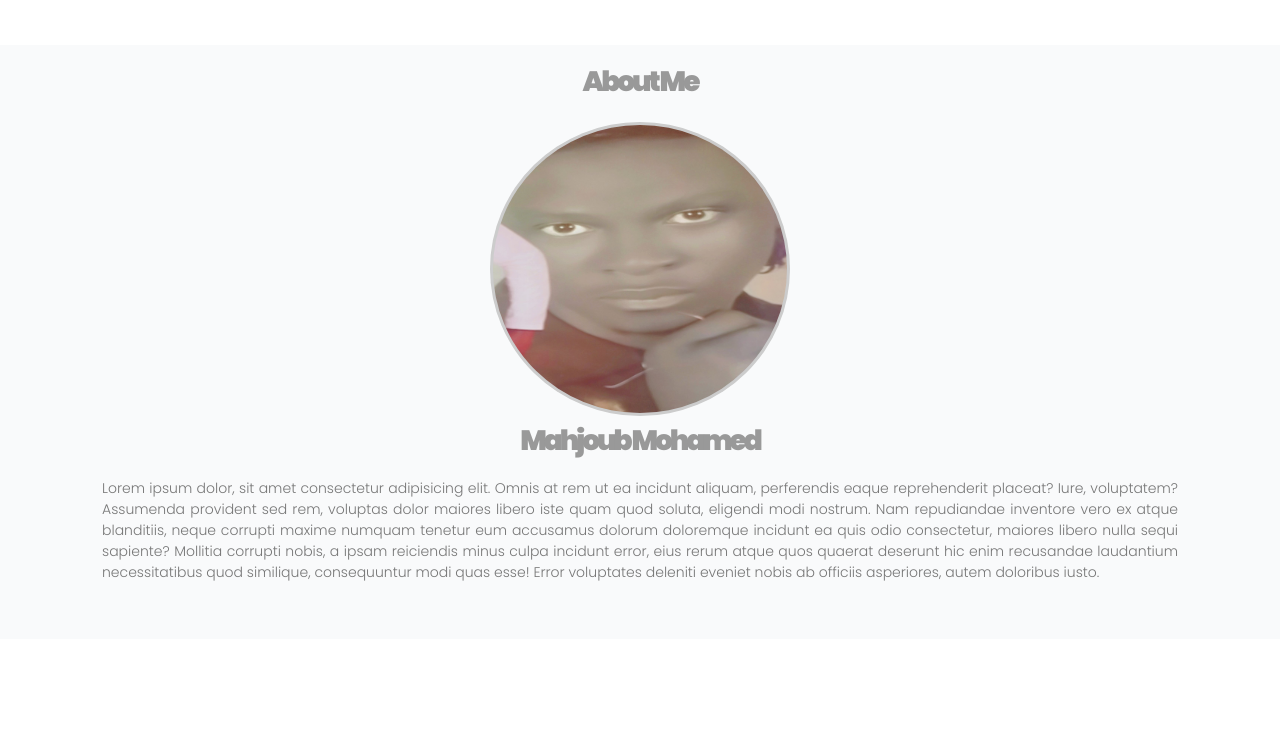
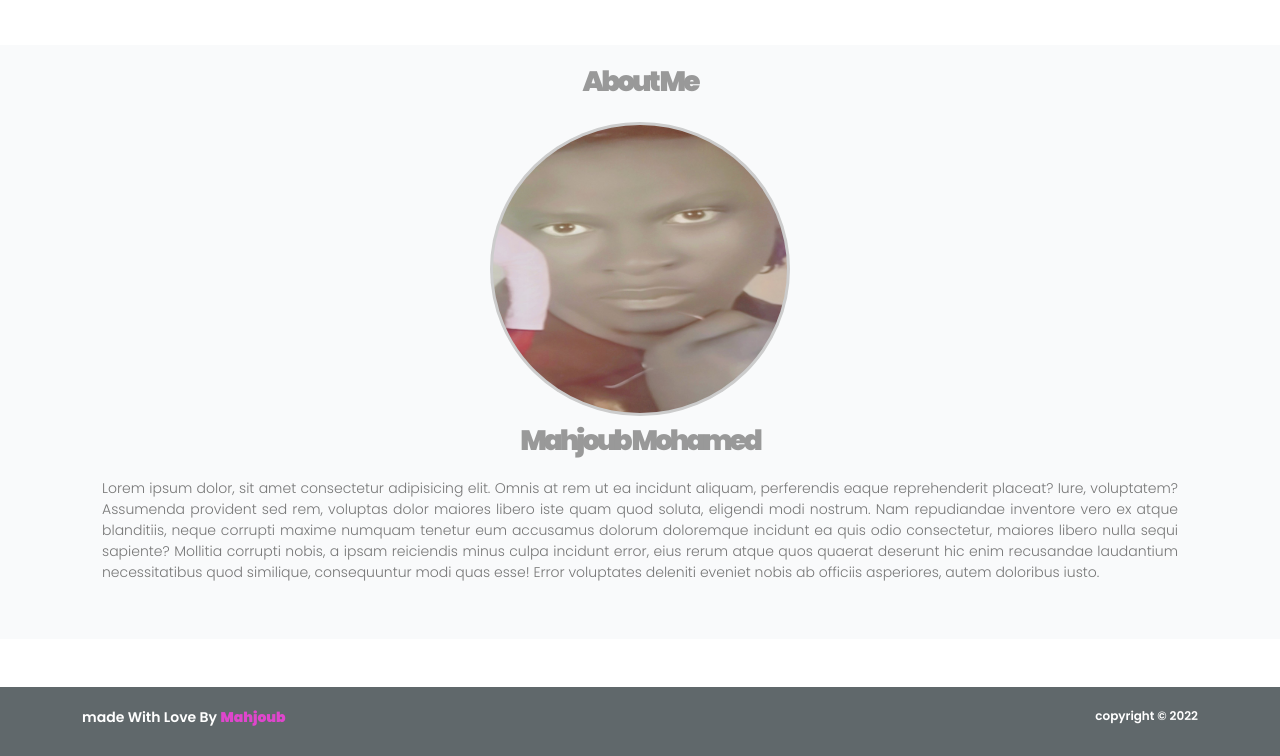
Before and after one commit to maahjoub/myportfolio, a plain HTML site: page index.html in a window 1280 px wide. Shown: the part 1670-2426 px from the top of the page. Before the commit the page ends 2357 px from the top, so only its background shows below. Drawn offline with Linux system fonts and the light colour scheme.

Commit message:
add footer

```diff
--- a/css/style.css
+++ b/css/style.css
@@ -220,6 +220,33 @@ body {
   letter-spacing: -2px;
   font-size: 18px;
 }
+/* Start Footer */
+.footer {
+  background-color: #60686b;
+  padding: 20px 10px;
+
+}
+.body {
+  display: flex;
+  justify-content: space-between;
+  color: #fff;
+
+}
+.body .made {
+  font-size: 14px;
+  font-weight: 600;
+  margin-bottom: 8px;
+}
+.body .made a {
+  text-decoration: none;
+  color: #df46cc;
+  font-weight: 900;
+}
+.body .copyright {
+  font-size: 12px;
+  font-weight: 600;
+}
+/* End Footer */
 @media (max-width: 767px) {
   .info h2 {
     position: absolute;
@@ -261,4 +288,9 @@ body {
   }
   .info-container {
   }
+  .body {
+    flex-direction: column;
+    align-items: center;
+    justify-content: center;
+  }
 }
--- a/index.html
+++ b/index.html
@@ -177,6 +177,12 @@
           </div>
         </div>
     </section>
+    <footer class="footer">
+        <div class="container body">
+            <div class="made">made With Love By <a href="#">Mahjoub</a></div>
+            <div class="copyright">copyright &copy 2022</div>
+        </div>
+    </footer>
 
     <script src="js/all.min.js"></script>
     <script src="js/fontawesome.min.js"></script>
```
